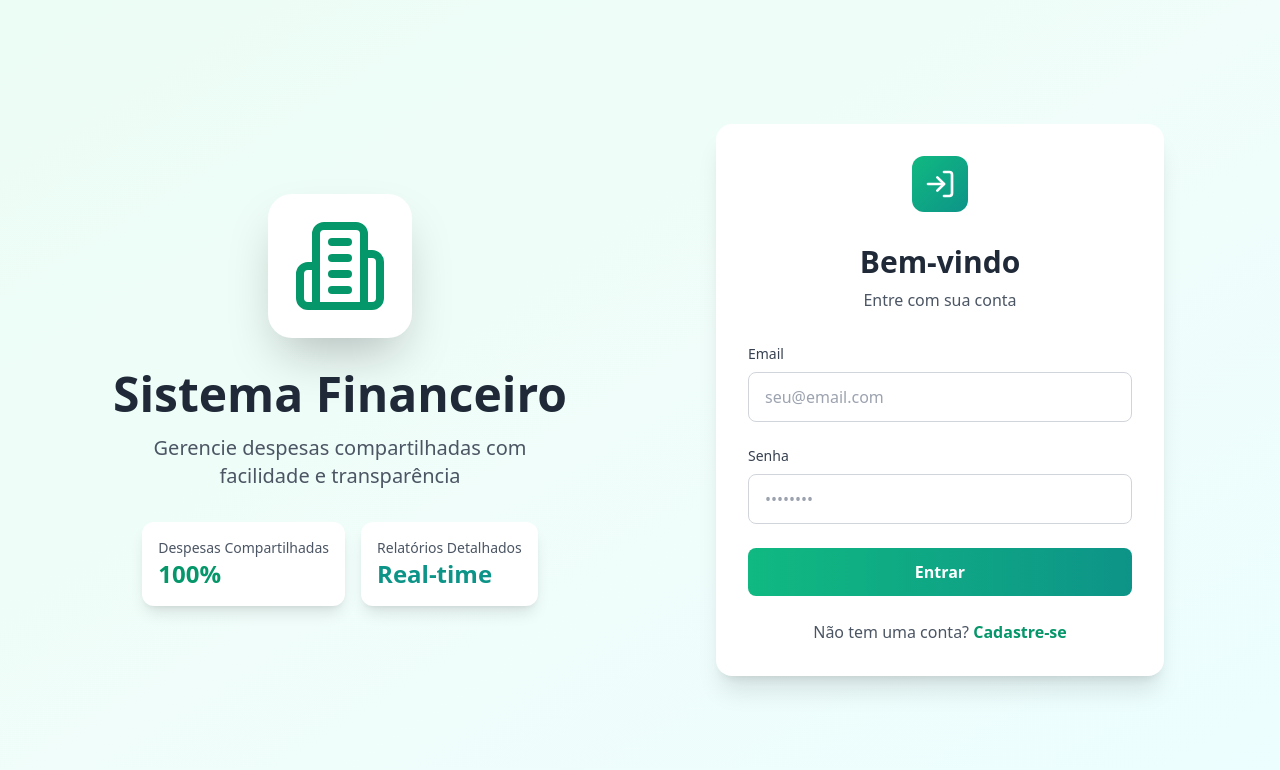
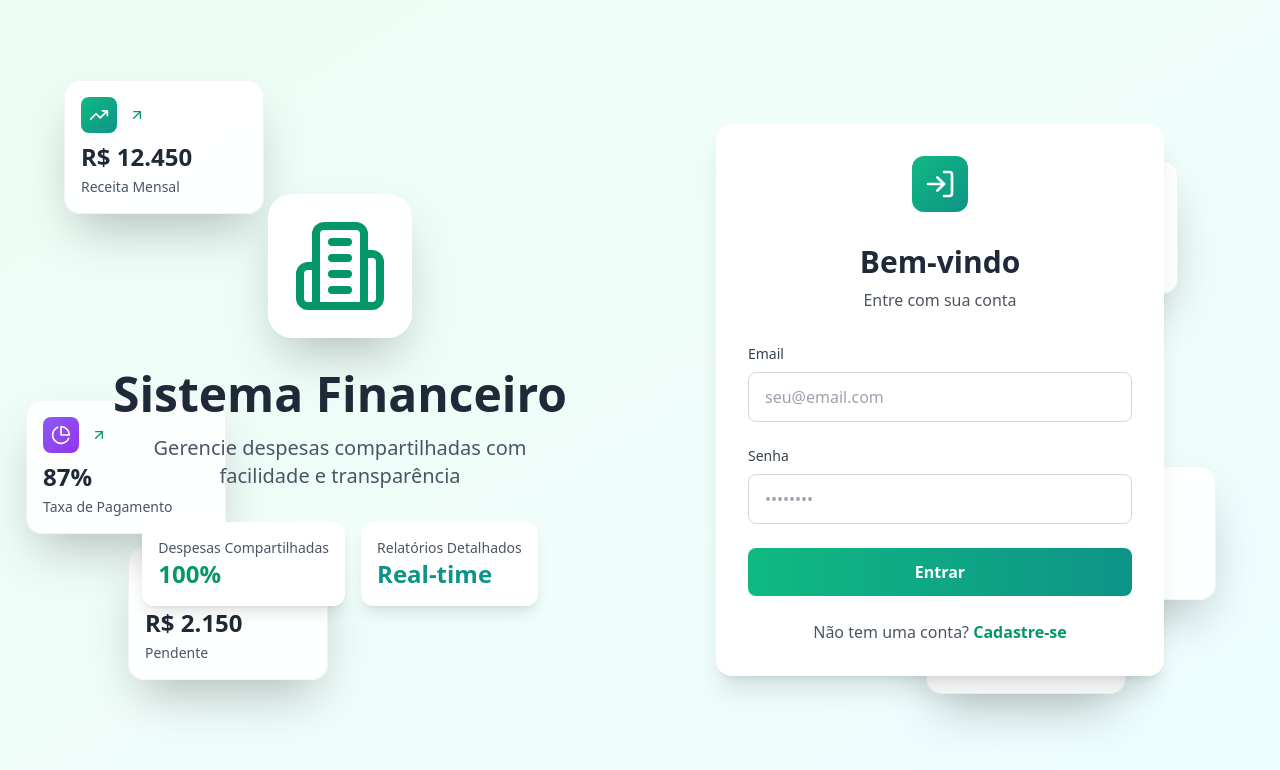
Before and after one commit to Gu1Shells/financeiro, a React (Vite) app: page / in a window 1280 px wide. Shown: the top 770 px of the page. Built offline with nearby package versions, Linux system fonts and the light colour scheme; no server answers; the database is empty.

Commit message:
Added FloatingCards.tsx

```diff
--- a/src/components/Auth/AuthPage.tsx
+++ b/src/components/Auth/AuthPage.tsx
@@ -1,6 +1,7 @@
 import { useState, useEffect } from 'react';
 import { LoginForm } from './LoginForm';
 import { SignUpForm } from './SignUpForm';
+import { FloatingCards } from './FloatingCards';
 import { Building2 } from 'lucide-react';
 import { supabase } from '../../lib/supabase';
 
@@ -26,10 +27,12 @@ export const AuthPage = () => {
   };
 
   return (
-    <div className="min-h-screen bg-gradient-to-br from-emerald-50 via-teal-50 to-cyan-50 flex items-center justify-center p-4">
+    <div className="min-h-screen bg-gradient-to-br from-emerald-50 via-teal-50 to-cyan-50 flex items-center justify-center p-4 relative overflow-hidden">
       <div className="absolute inset-0 bg-grid-slate-100 [mask-image:linear-gradient(0deg,white,rgba(255,255,255,0.6))] -z-10" />
 
-      <div className="w-full max-w-6xl flex items-center justify-center gap-12">
+      <FloatingCards />
+
+      <div className="w-full max-w-6xl flex items-center justify-center gap-12 relative z-10">
         <div className="hidden lg:flex flex-col items-center justify-center flex-1">
           <div className="bg-white p-6 rounded-3xl shadow-2xl mb-8">
             {companyLogo ? (
--- /dev/null
+++ b/src/components/Auth/FloatingCards.tsx
@@ -0,0 +1,136 @@
+import { TrendingUp, DollarSign, CreditCard, PieChart, BarChart3, Wallet, ArrowUpRight, ArrowDownRight } from 'lucide-react';
+
+interface CardData {
+  icon: typeof TrendingUp;
+  value: string;
+  label: string;
+  trend?: 'up' | 'down';
+  color: string;
+  delay: number;
+  duration: number;
+}
+
+const cards: CardData[] = [
+  {
+    icon: TrendingUp,
+    value: 'R$ 12.450',
+    label: 'Receita Mensal',
+    trend: 'up',
+    color: 'from-emerald-500 to-teal-600',
+    delay: 0,
+    duration: 20,
+  },
+  {
+    icon: DollarSign,
+    value: 'R$ 8.320',
+    label: 'Despesas Pagas',
+    color: 'from-blue-500 to-cyan-600',
+    delay: 2,
+    duration: 25,
+  },
+  {
+    icon: CreditCard,
+    value: 'R$ 2.150',
+    label: 'Pendente',
+    trend: 'down',
+    color: 'from-amber-500 to-orange-600',
+    delay: 4,
+    duration: 22,
+  },
+  {
+    icon: PieChart,
+    value: '87%',
+    label: 'Taxa de Pagamento',
+    trend: 'up',
+    color: 'from-violet-500 to-purple-600',
+    delay: 1,
+    duration: 23,
+  },
+  {
+    icon: BarChart3,
+    value: 'R$ 45.230',
+    label: 'Total Anual',
+    trend: 'up',
+    color: 'from-rose-500 to-pink-600',
+    delay: 3,
+    duration: 21,
+  },
+  {
+    icon: Wallet,
+    value: 'R$ 3.890',
+    label: 'Saldo',
+    color: 'from-teal-500 to-emerald-600',
+    delay: 5,
+    duration: 24,
+  },
+];
+
+export const FloatingCards = () => {
+  return (
+    <div className="hidden lg:block absolute inset-0 overflow-hidden pointer-events-none z-0">
+      {cards.map((card, index) => {
+        const Icon = card.icon;
+        const positions = [
+          { top: '10%', left: '5%' },
+          { top: '20%', right: '8%' },
+          { bottom: '15%', left: '10%' },
+          { top: '50%', left: '2%' },
+          { bottom: '25%', right: '5%' },
+          { top: '70%', right: '12%' },
+        ];
+
+        return (
+          <div
+            key={index}
+            className="absolute animate-float-slow"
+            style={{
+              ...positions[index],
+              animationDelay: `${card.delay}s`,
+              animationDuration: `${card.duration}s`,
+            }}
+          >
+            <div className="bg-white/90 backdrop-blur-sm rounded-2xl shadow-2xl p-4 min-w-[200px] border border-gray-100 hover:scale-105 transition-transform duration-300">
+              <div className="flex items-center gap-3 mb-2">
+                <div className={`bg-gradient-to-br ${card.color} p-2 rounded-lg`}>
+                  <Icon className="w-5 h-5 text-white" />
+                </div>
+                {card.trend && (
+                  <div className={`${card.trend === 'up' ? 'text-emerald-600' : 'text-red-600'}`}>
+                    {card.trend === 'up' ? (
+                      <ArrowUpRight className="w-4 h-4" />
+                    ) : (
+                      <ArrowDownRight className="w-4 h-4" />
+                    )}
+                  </div>
+                )}
+              </div>
+              <p className="text-2xl font-bold text-gray-800 mb-1">{card.value}</p>
+              <p className="text-sm text-gray-600">{card.label}</p>
+            </div>
+          </div>
+        );
+      })}
+
+      <style>{`
+        @keyframes float-slow {
+          0%, 100% {
+            transform: translateY(0px) translateX(0px) rotate(0deg);
+          }
+          25% {
+            transform: translateY(-20px) translateX(10px) rotate(2deg);
+          }
+          50% {
+            transform: translateY(-10px) translateX(-10px) rotate(-1deg);
+          }
+          75% {
+            transform: translateY(-25px) translateX(5px) rotate(1deg);
+          }
+        }
+
+        .animate-float-slow {
+          animation: float-slow ease-in-out infinite;
+        }
+      `}</style>
+    </div>
+  );
+};
```
